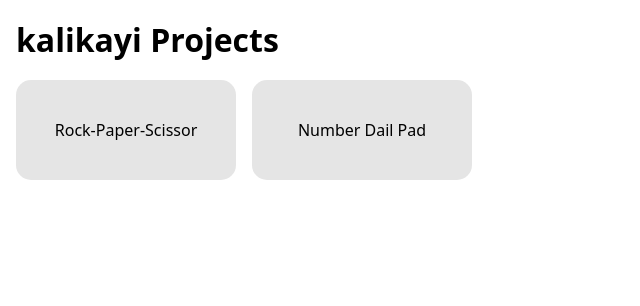
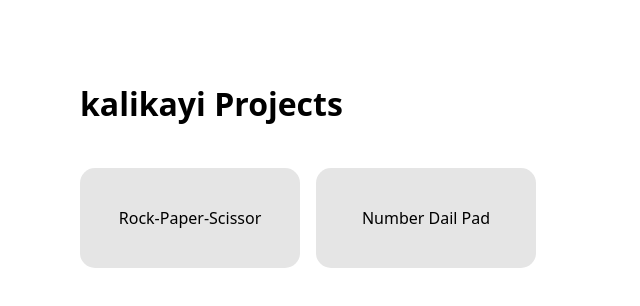
Before and after one commit to sunilkalikayi/react-projects, a React (Vite) app: page / in a window 1280 px wide. Shown: the top 306 px of the page, without its empty margins (0-640 px from the left). Built offline with nearby package versions, Linux system fonts and the light colour scheme.

Commit message:
feat: add the margin for the prjects dashboard

```diff
--- a/src/App.tsx
+++ b/src/App.tsx
@@ -4,8 +4,8 @@ import "./App.css";
 function App() {
     const navigate = useNavigate();
     return (
-        <section className="m-4">
-            <p className="text-[32px] font-semibold my-4">kalikayi Projects</p>
+        <section className="m-20">
+            <p className="text-[32px] font-semibold my-10">kalikayi Projects</p>
             <section className="flex gap-4">
                 <button
                     onClick={() => {
```
